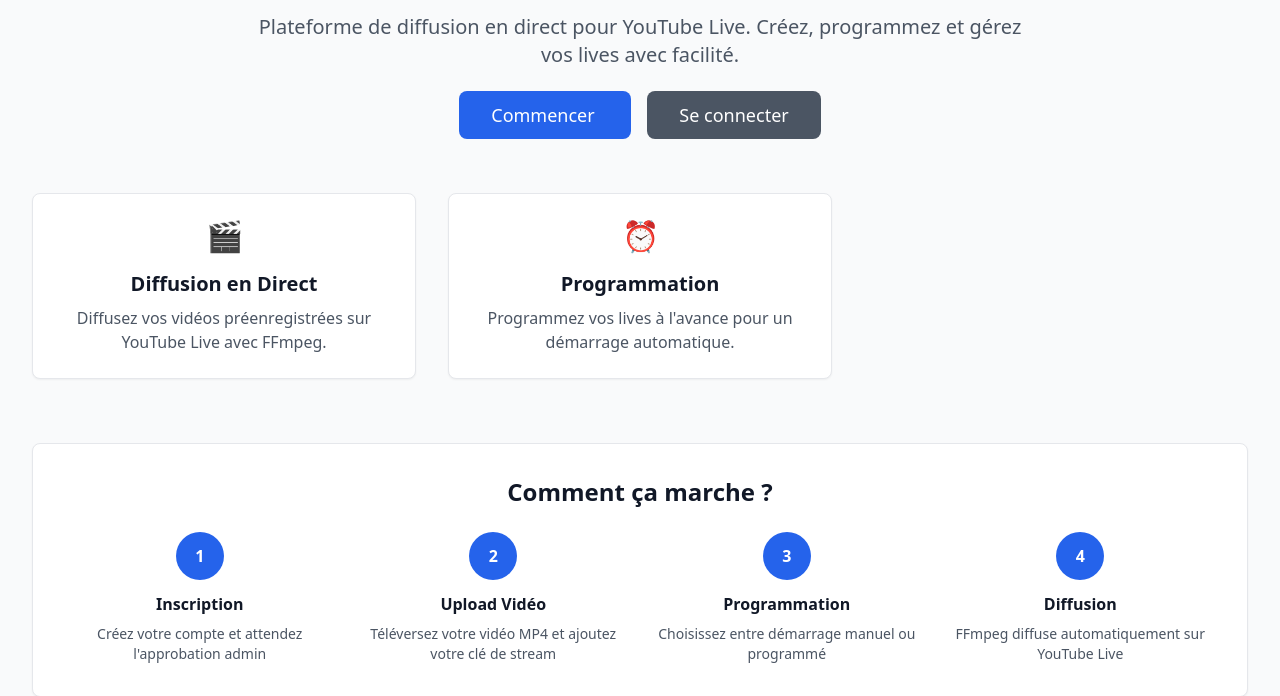
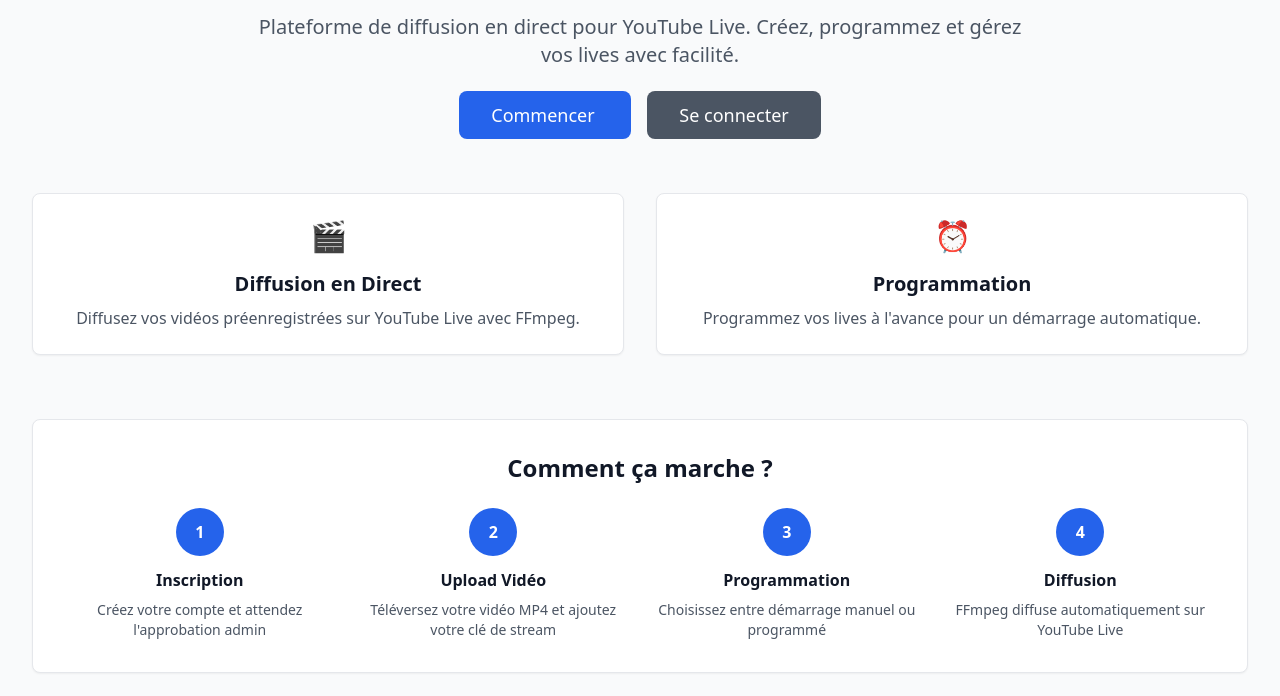
Before and after one commit to saliemmanuel/livemanager, a Django app: page / in a window 1280 px wide. Shown: the part 168-864 px from the top of the page. Run offline with Django 5.2, Linux system fonts and the light colour scheme; some libraries are stand-ins or nearby versions.

Commit message:
grid fix

```diff
--- a/templates/streams/home.html
+++ b/templates/streams/home.html
@@ -38,7 +38,7 @@
     </div>
 
     <!-- Features Section -->
-    <div class="grid md:grid-cols-3 gap-8 mb-16">
+    <div class="grid md:grid-cols-2 gap-8 mb-16">
         <div class="bg-white dark:bg-gray-800 p-6 rounded-lg border border-gray-200 dark:border-gray-700 shadow-sm">
             <div class="text-3xl mb-4">🎬</div>
             <h3 class="text-xl font-semibold text-gray-900 dark:text-white mb-2">Diffusion en Direct</h3>
```
